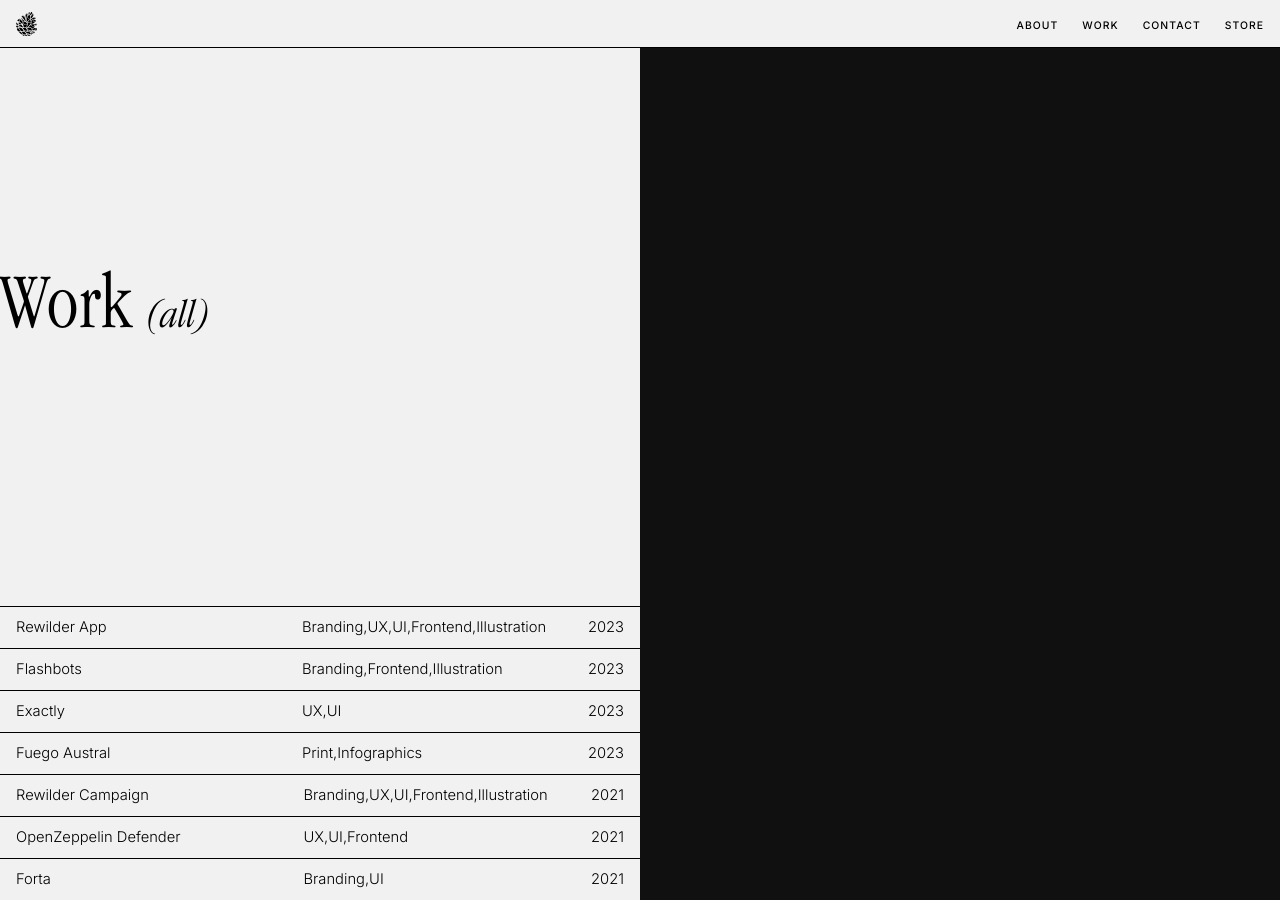
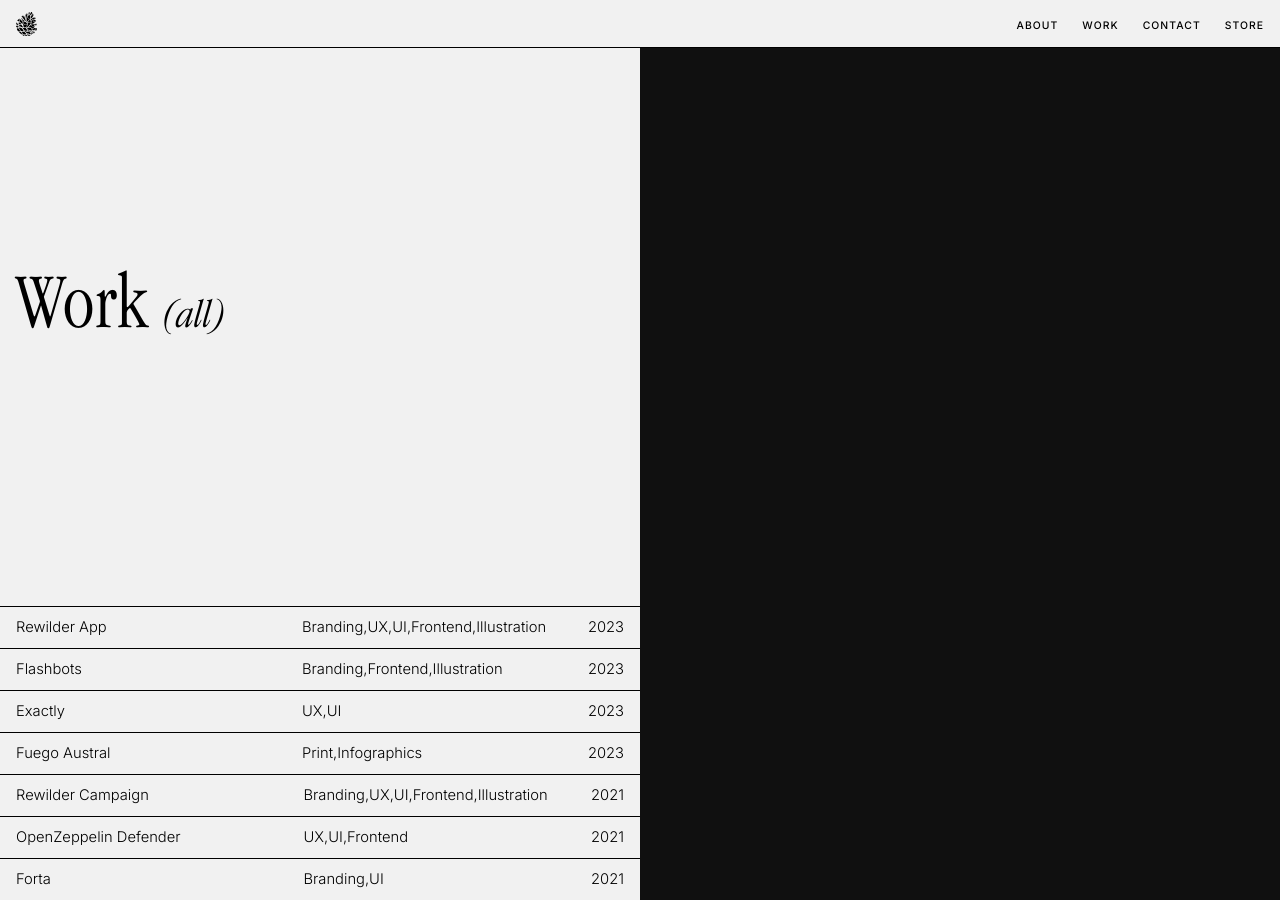
Before and after one commit to deadpine/deadpine.xyz, a Jekyll site: the page built from work.md, in a window 1280 px wide. Built offline with Jekyll 4.4.1, drawn with Linux system fonts in a browser that asks for light colours; some web fonts are replaced.

Commit message:
update work layout

```diff
--- a/_layouts/work.html
+++ b/_layouts/work.html
@@ -3,7 +3,10 @@
   {% include head.html %}
   <body>
     {% include nav.html %}
-    <h1>Work <span>(all)</span></h1>
+
+    <div class="content">
+      {{ content }}
+    </div>
 
     <div>
         {% for post in site.posts %}
```
Also changed, not shown: work.md (+2 -0 lines).
